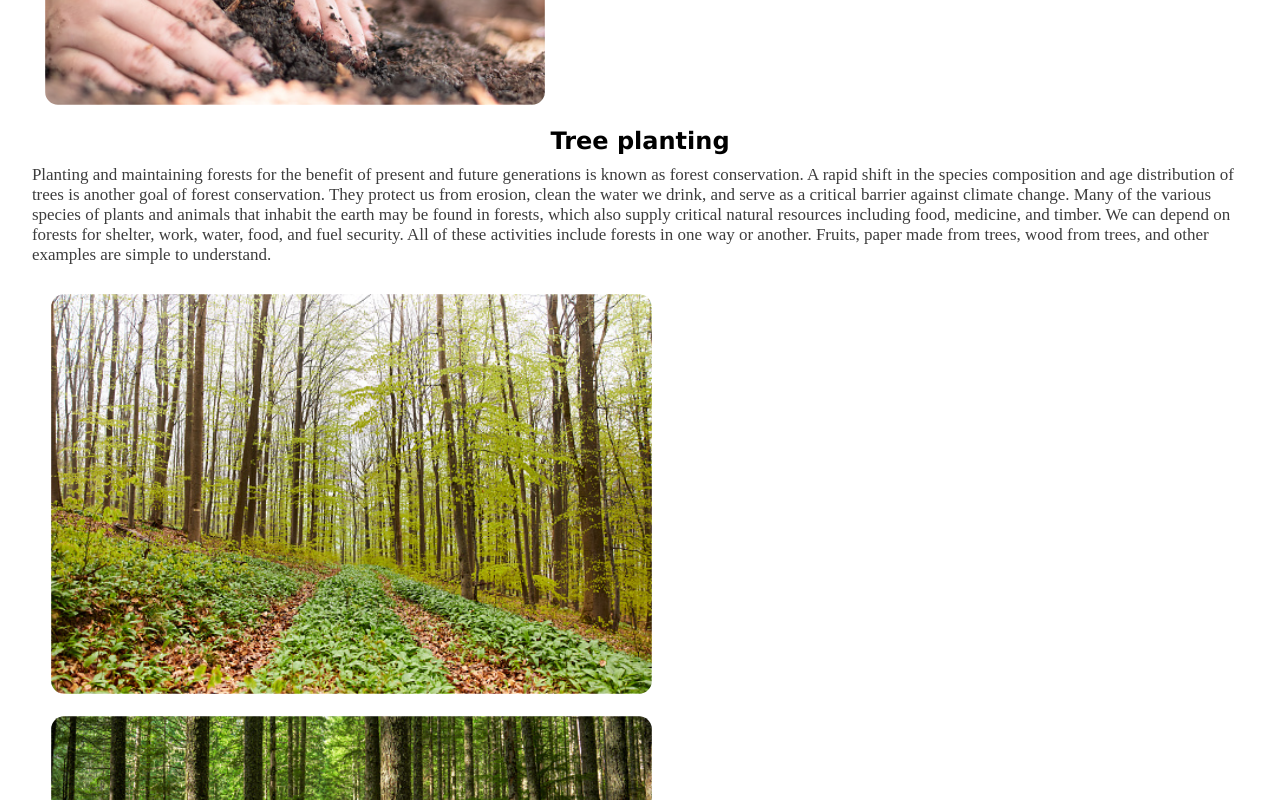
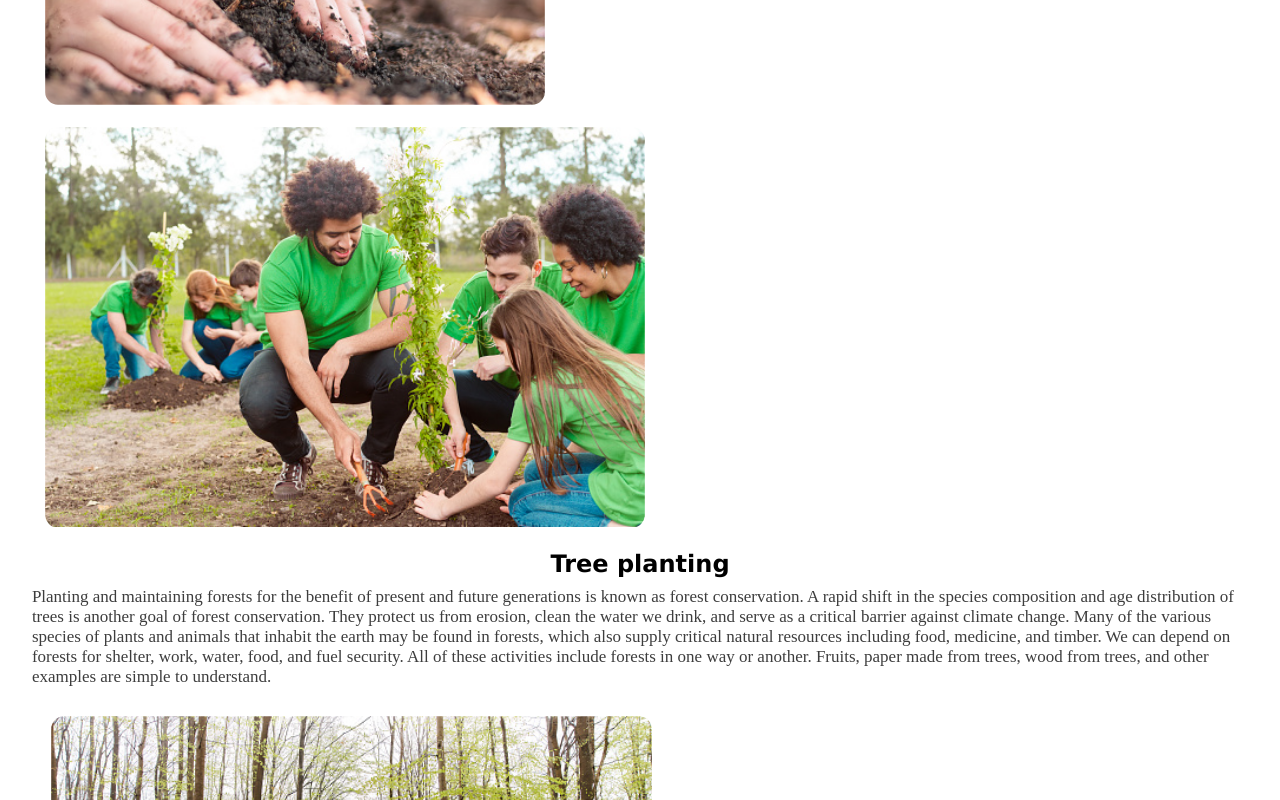
Before and after one commit to Gerald-Kaparo/PHASE-1-PROJECT-GERALD, a website: page index.html in a window 1280 px wide. Shown: the part 500-1300 px from the top of the page. Drawn offline with Linux system fonts and the light colour scheme.

Commit message:
phase 1 project gerald

```diff
--- a/index.html
+++ b/index.html
@@ -48,6 +48,7 @@
       <div class="it">
         <hr>
         <img src="./images/treep1.jpg" alt="">
+        <img src="./images/volunteer.jpg" alt="">
         <h2>Tree planting</h2>
         <p>
           Planting and maintaining forests for the benefit of present and future
--- a/style.css
+++ b/style.css
@@ -227,3 +227,9 @@ div section div p{
     color: #fff;
     transition: .4s ease-in;
 }
+
+section div img{
+    display: flex;
+    justify-content: center;
+    flex-direction: row;
+}
```
